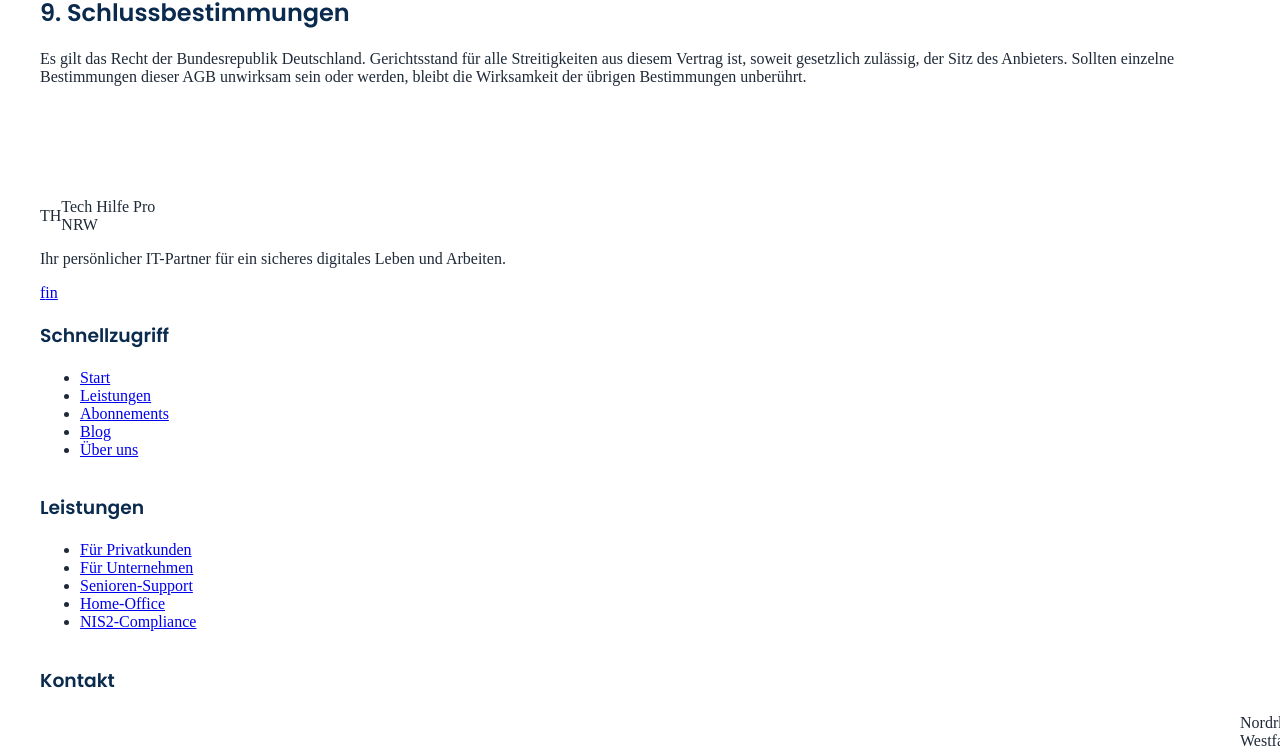
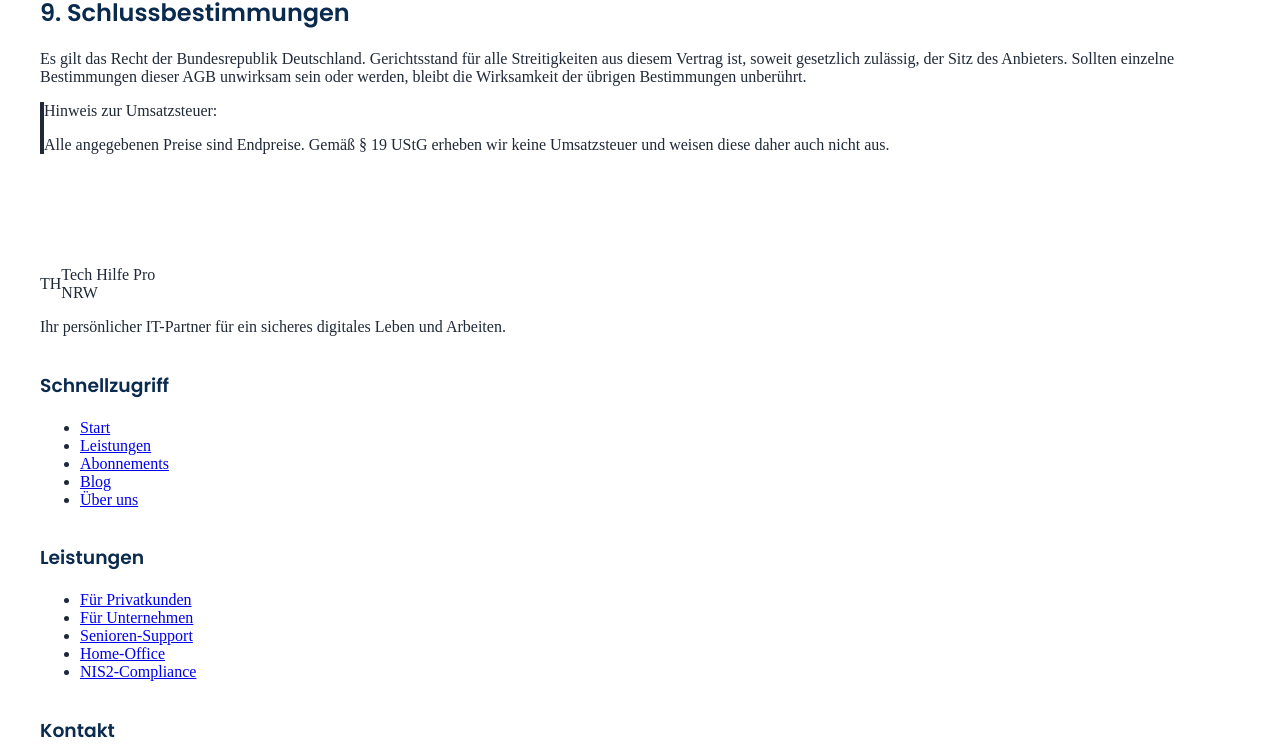
Before and after one commit to clouitreee/tech-hilfe-pro-nrw, a Next.js app: page /agb in a window 1280 px wide. Shown: the part 1190-1940 px from the top of the page. Built offline with nearby package versions, Linux system fonts and the light colour scheme; no server answers.

Commit message:
Final business data integration: Tech Hilfe Pro with Kleinunternehmer regulation

```diff
--- a/app/abonnements/privat/page.tsx
+++ b/app/abonnements/privat/page.tsx
@@ -230,6 +230,17 @@
             </motion.div>
           </div>
         </section>
+
+        {/* Kleinunternehmer Notice */}
+        <section className="section bg-neutral-50">
+          <div className="container-custom">
+            <div className="max-w-4xl mx-auto p-6 bg-white rounded-lg border-l-4 border-secondary shadow-sm">
+              <p className="text-sm text-neutral-600 text-center">
+                <strong className="text-primary">Hinweis zur Umsatzsteuer:</strong> Alle angegebenen Preise sind Endpreise. Gemäß § 19 UStG erheben wir keine Umsatzsteuer und weisen diese daher auch nicht aus.
+              </p>
+            </div>
+          </div>
+        </section>
       </main>
 
       <Footer />
--- a/app/abonnements/unternehmen/page.tsx
+++ b/app/abonnements/unternehmen/page.tsx
@@ -307,6 +307,17 @@
             </motion.div>
           </div>
         </section>
+
+        {/* Kleinunternehmer Notice */}
+        <section className="section bg-neutral-50">
+          <div className="container-custom">
+            <div className="max-w-4xl mx-auto p-6 bg-white rounded-lg border-l-4 border-secondary shadow-sm">
+              <p className="text-sm text-neutral-600 text-center">
+                <strong className="text-primary">Hinweis zur Umsatzsteuer:</strong> Alle angegebenen Preise sind Endpreise. Gemäß § 19 UStG erheben wir keine Umsatzsteuer und weisen diese daher auch nicht aus.
+              </p>
+            </div>
+          </div>
+        </section>
       </main>
 
       <Footer />
--- a/app/agb/page.tsx
+++ b/app/agb/page.tsx
@@ -25,7 +25,7 @@
 
                 <h2 className="text-primary">1. Geltungsbereich</h2>
                 <p>
-                  Diese Allgemeinen Geschäftsbedingungen (AGB) gelten für alle Verträge zwischen der Tech Hilfe Pro NRW (nachfolgend "Anbieter") und ihren Kunden (nachfolgend "Kunde") über die Erbringung von IT-Dienstleistungen und den Abschluss von Abonnement-Verträgen.
+                  Diese Allgemeinen Geschäftsbedingungen (AGB) gelten für alle Verträge zwischen Tech Hilfe Pro, Inhaber José Carlos Martin Lache (nachfolgend "Anbieter") und ihren Kunden (nachfolgend "Kunde") über die Erbringung von IT-Dienstleistungen und den Abschluss von Abonnement-Verträgen.
                 </p>
 
                 <h2 className="text-primary">2. Vertragsgegenstand</h2>
@@ -67,6 +67,13 @@
                 <p>
                   Es gilt das Recht der Bundesrepublik Deutschland. Gerichtsstand für alle Streitigkeiten aus diesem Vertrag ist, soweit gesetzlich zulässig, der Sitz des Anbieters. Sollten einzelne Bestimmungen dieser AGB unwirksam sein oder werden, bleibt die Wirksamkeit der übrigen Bestimmungen unberührt.
                 </p>
+
+                <div className="mt-8 p-6 bg-secondary/10 rounded-lg border-l-4 border-secondary">
+                  <p className="font-semibold text-primary mb-2">Hinweis zur Umsatzsteuer:</p>
+                  <p className="text-sm">
+                    Alle angegebenen Preise sind Endpreise. Gemäß § 19 UStG erheben wir keine Umsatzsteuer und weisen diese daher auch nicht aus.
+                  </p>
+                </div>
               </div>
             </motion.div>
           </div>
--- a/app/impressum/page.tsx
+++ b/app/impressum/page.tsx
@@ -23,28 +23,27 @@
               <div className="prose prose-lg max-w-none text-neutral-700">
                 <h2 className="text-primary">Angaben gemäß § 5 TMG</h2>
                 <p>
-                  Tech Hilfe Pro NRW (Arbeitstitel)<br />
-                  [Name des Inhabers/Geschäftsführers]<br />
-                  [Straße und Hausnummer]<br />
-                  [PLZ und Ort, z.B. 41460 Neuss]
+                  Tech Hilfe Pro<br />
+                  Inhaber: José Carlos Martin Lache<br />
+                  [Bitte trage hier deine vollständige Geschäftsadresse ein]
                 </p>
 
                 <h2 className="text-primary">Kontakt</h2>
                 <p>
-                  Telefon: [Ihre Telefonnummer]<br />
-                  E-Mail: [Ihre E-Mail-Adresse]
+                  Telefon: <a href="tel:+4915565029989" className="text-secondary hover:underline">+49 15565029989</a><br />
+                  E-Mail: <a href="mailto:info@techhilfepro.de" className="text-secondary hover:underline">info@techhilfepro.de</a><br />
+                  Webseite: <a href="https://techhilfepro.de" className="text-secondary hover:underline">https://techhilfepro.de</a>
                 </p>
 
-                <h2 className="text-primary">Umsatzsteuer-ID</h2>
+                <h2 className="text-primary">Umsatzsteuer</h2>
                 <p>
-                  Umsatzsteuer-Identifikationsnummer gemäß § 27 a Umsatzsteuergesetz:<br />
-                  [Ihre USt-IdNr.]
+                  Als Kleinunternehmer im Sinne von § 19 Abs. 1 UStG wird keine Umsatzsteuer berechnet und ausgewiesen.
                 </p>
 
                 <h2 className="text-primary">Verantwortlich für den Inhalt nach § 55 Abs. 2 RStV</h2>
                 <p>
-                  [Name des Verantwortlichen]<br />
-                  [Anschrift des Verantwortlichen]
+                  José Carlos Martin Lache<br />
+                  [Bitte trage hier deine vollständige Geschäftsadresse ein]
                 </p>
 
                 <h2 className="text-primary">Haftungsausschluss (Disclaimer)</h2>
--- a/app/kontakt/page.tsx
+++ b/app/kontakt/page.tsx
@@ -72,10 +72,10 @@
                         Telefon
                       </h3>
                       <a
-                        href="tel:+49123456789"
+                        href="tel:+4915565029989"
                         className="text-neutral-600 hover:text-secondary transition-colors"
                       >
-                        +49 (0) 123 456789
+                        +49 15565029989
                       </a>
                       <p className="text-sm text-neutral-500 mt-1">
                         Mo-Fr: 9:00 - 18:00 Uhr
@@ -105,10 +105,10 @@
                         E-Mail
                       </h3>
                       <a
-                        href="mailto:info@techhilfepro-nrw.de"
+                        href="mailto:info@techhilfepro.de"
                         className="text-neutral-600 hover:text-secondary transition-colors"
                       >
-                        info@techhilfepro-nrw.de
+                        info@techhilfepro.de
                       </a>
                       <p className="text-sm text-neutral-500 mt-1">
                         Antwort innerhalb von 24 Stunden
@@ -161,7 +161,7 @@
                     Bei dringenden Problemen erreichen Sie uns telefonisch. Für allgemeine Anfragen nutzen Sie bitte das Kontaktformular.
                   </p>
                   <a
-                    href="tel:+49123456789"
+                    href="tel:+4915565029989"
                     className="inline-flex items-center gap-2 text-secondary hover:text-secondary-dark font-medium transition-colors"
                   >
                     <svg className="w-5 h-5" fill="currentColor" viewBox="0 0 20 20">
--- a/components/sections/Footer.tsx
+++ b/components/sections/Footer.tsx
@@ -22,20 +22,17 @@
               Ihr persönlicher IT-Partner für ein sicheres digitales Leben und Arbeiten.
             </p>
             <div className="flex space-x-4">
-              {/* Social Media Icons - Placeholder */}
+              {/* WhatsApp */}
               <a
-                href="#"
+                href="https://wa.me/4915565029989"
+                target="_blank"
+                rel="noopener noreferrer"
                 className="w-8 h-8 bg-white/10 hover:bg-secondary rounded-full flex items-center justify-center transition-colors"
-                aria-label="Facebook"
+                aria-label="WhatsApp"
               >
-                <span className="text-sm">f</span>
-              </a>
-              <a
-                href="#"
-                className="w-8 h-8 bg-white/10 hover:bg-secondary rounded-full flex items-center justify-center transition-colors"
-                aria-label="LinkedIn"
-              >
-                <span className="text-sm">in</span>
+                <svg className="w-4 h-4" fill="currentColor" viewBox="0 0 24 24">
+                  <path d="M17.472 14.382c-.297-.149-1.758-.867-2.03-.967-.273-.099-.471-.148-.67.15-.197.297-.767.966-.94 1.164-.173.199-.347.223-.644.075-.297-.15-1.255-.463-2.39-1.475-.883-.788-1.48-1.761-1.653-2.059-.173-.297-.018-.458.13-.606.134-.133.298-.347.446-.52.149-.174.198-.298.298-.497.099-.198.05-.371-.025-.52-.075-.149-.669-1.612-.916-2.207-.242-.579-.487-.5-.669-.51-.173-.008-.371-.01-.57-.01-.198 0-.52.074-.792.372-.272.297-1.04 1.016-1.04 2.479 0 1.462 1.065 2.875 1.213 3.074.149.198 2.096 3.2 5.077 4.487.709.306 1.262.489 1.694.625.712.227 1.36.195 1.871.118.571-.085 1.758-.719 2.006-1.413.248-.694.248-1.289.173-1.413-.074-.124-.272-.198-.57-.347m-5.421 7.403h-.004a9.87 9.87 0 01-5.031-1.378l-.361-.214-3.741.982.998-3.648-.235-.374a9.86 9.86 0 01-1.51-5.26c.001-5.45 4.436-9.884 9.888-9.884 2.64 0 5.122 1.03 6.988 2.898a9.825 9.825 0 012.893 6.994c-.003 5.45-4.437 9.884-9.885 9.884m8.413-18.297A11.815 11.815 0 0012.05 0C5.495 0 .16 5.335.157 11.892c0 2.096.547 4.142 1.588 5.945L.057 24l6.305-1.654a11.882 11.882 0 005.683 1.448h.005c6.554 0 11.890-5.335 11.893-11.893a11.821 11.821 0 00-3.48-8.413Z"/>
+                </svg>
               </a>
             </div>
           </div>
@@ -129,13 +126,12 @@
                   />
                 </svg>
                 <span className="text-sm">
-                  Nordrhein-Westfalen<br />
-                  Köln, Düsseldorf, Neuss
+                  [Bitte trage hier deine vollständige Geschäftsadresse ein]
                 </span>
               </li>
               <li>
                 <a
-                  href="tel:+49123456789"
+                  href="tel:+4915565029989"
                   className="flex items-center hover:text-secondary transition-colors"
                 >
                   <svg
@@ -151,12 +147,12 @@
                       d="M3 5a2 2 0 012-2h3.28a1 1 0 01.948.684l1.498 4.493a1 1 0 01-.502 1.21l-2.257 1.13a11.042 11.042 0 005.516 5.516l1.13-2.257a1 1 0 011.21-.502l4.493 1.498a1 1 0 01.684.949V19a2 2 0 01-2 2h-1C9.716 21 3 14.284 3 6V5z"
                     />
                   </svg>
-                  <span className="text-sm">+49 (0) 123 456789</span>
+                  <span className="text-sm">+49 15565029989</span>
                 </a>
               </li>
               <li>
                 <a
-                  href="mailto:info@techhilfepro-nrw.de"
+                  href="mailto:info@techhilfepro.de"
                   className="flex items-center hover:text-secondary transition-colors"
                 >
                   <svg
@@ -172,7 +168,7 @@
                       d="M3 8l7.89 5.26a2 2 0 002.22 0L21 8M5 19h14a2 2 0 002-2V7a2 2 0 00-2-2H5a2 2 0 00-2 2v10a2 2 0 002 2z"
                     />
                   </svg>
-                  <span className="text-sm">info@techhilfepro-nrw.de</span>
+                  <span className="text-sm">info@techhilfepro.de</span>
                 </a>
               </li>
             </ul>
@@ -183,7 +179,7 @@
         <div className="mt-12 pt-8 border-t border-white/10">
           <div className="flex flex-col md:flex-row justify-between items-center space-y-4 md:space-y-0">
             <p className="text-neutral-300 text-sm">
-              © {currentYear} Tech Hilfe Pro NRW. Alle Rechte vorbehalten.
+              © {currentYear} Tech Hilfe Pro - Inhaber: José Carlos Martin Lache. Alle Rechte vorbehalten.
             </p>
             <div className="flex flex-wrap justify-center gap-6 text-sm">
               <a href="/impressum" className="text-neutral-300 hover:text-secondary transition-colors">
```
